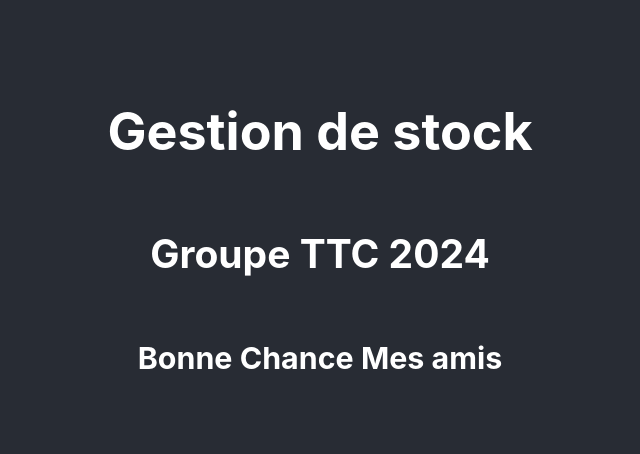
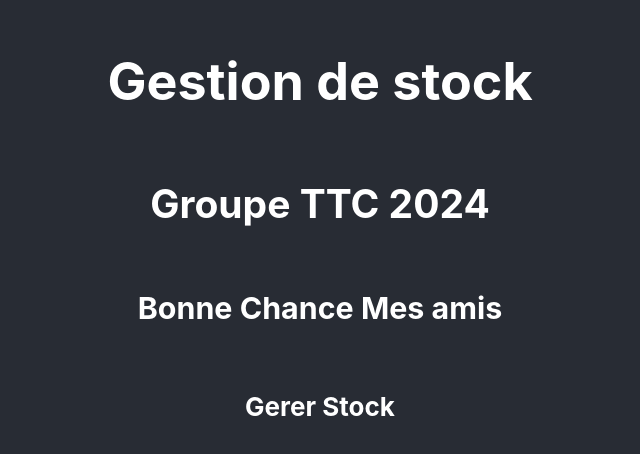
Before and after one commit to HoussineB/gestionStock, a React (Create React App) app: page / in a window 1280 px wide. Shown: the part 164-618 px from the top of the page, without its empty margins (320-960 px from the left). Built offline with nearby package versions, Linux system fonts and the light colour scheme.

Commit message:
PSV-1 gerer stock

```diff
--- a/src/App.js
+++ b/src/App.js
@@ -7,6 +7,7 @@ function App() {
         <h1>Gestion de stock</h1>
         <h2>Groupe TTC 2024</h2>
         <h3>Bonne Chance Mes amis</h3>
+        <h4>Gerer Stock</h4>
       </header>
     </div>
   );
```
